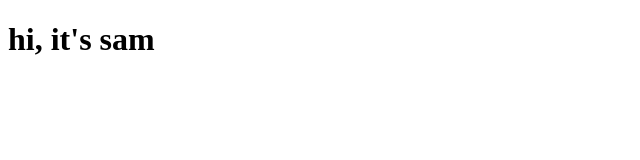
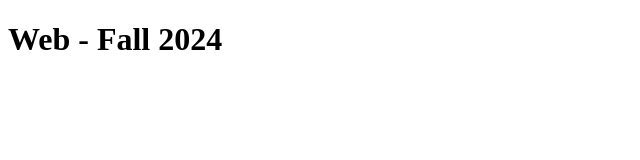
Before and after one commit to sam-jarzembowski/web-fall2024, a plain HTML site: page index.html in a window 1280 px wide. Shown: the whole page, without its empty margins (0-640 px from the left). Drawn offline with Linux system fonts and the light colour scheme.

Commit message:
create css

```diff
--- a/index.html
+++ b/index.html
@@ -4,10 +4,11 @@
         <meta charset="UTF-8">
         <meta http-equiv="X-UA-Compatible" content="IE=edge">
         <meta name="viewport" content="width=device-width, initial-scale=1.0">
+        <link href="index.css" rel="stylesheet">
 
         <title>Web - Fall 2024</title>
     </head>
     <body>
-        <h1>hi, it's sam</h1>
+        <h1>Web - Fall 2024</h1>
     </body>
 </html>
```
Also changed, not shown: index.css (added).
